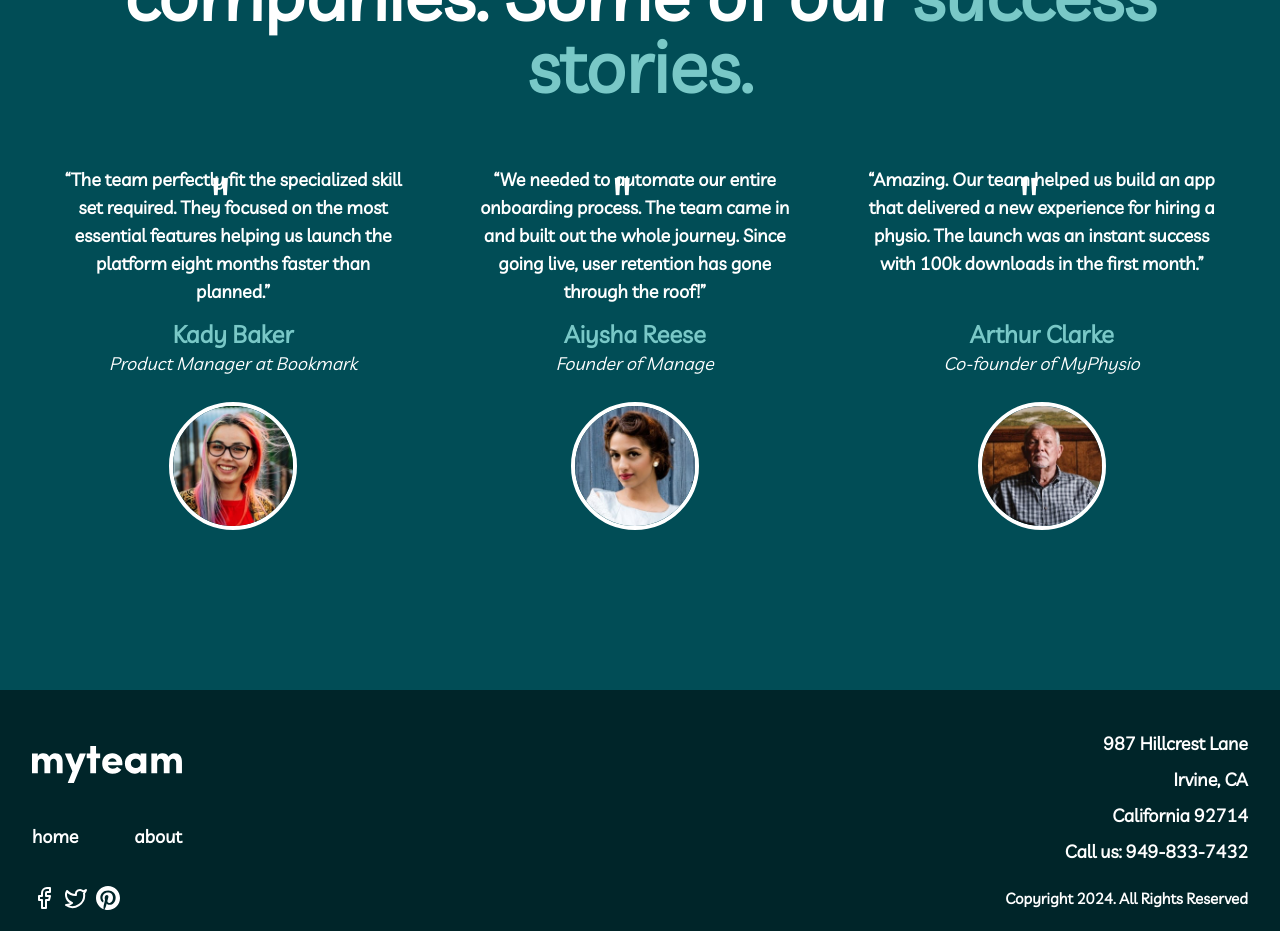
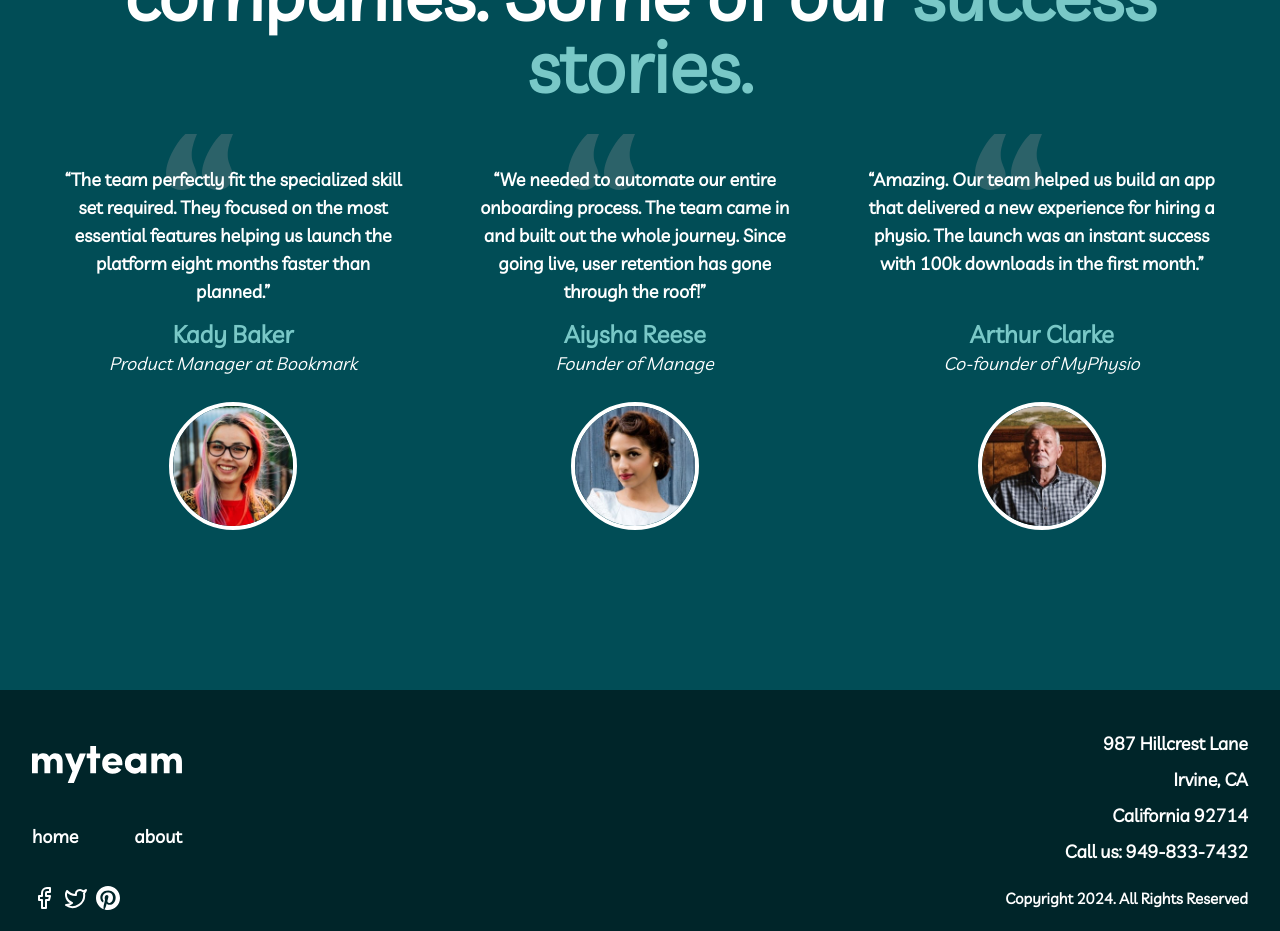
Before and after one commit to thiagomartns/myteam-multipage, a Next.js app: page / in a window 1280 px wide. Shown: the part 1340-2271 px from the top of the page. Built offline with nearby package versions, Linux system fonts and the light colour scheme.

Commit message:
Fix: Quotes

```diff
--- a/src/components/testimonials/index.tsx
+++ b/src/components/testimonials/index.tsx
@@ -3,6 +3,7 @@ import Image from "next/image";
 import AvatarKady from "@/assets/img/avatar-kady.jpg";
 import AvatarAiysha from "@/assets/img/avatar-aiysha.jpg";
 import AvatarArthur from "@/assets/img/avatar-arthur.jpg";
+import IconQuotes from "@/assets/img/icon-quotes.svg";
 
 export const Testimonials = () => {
   const items = [
@@ -43,12 +44,17 @@ export const Testimonials = () => {
                 key={testimonial.id}
                 className="text-white flex flex-col items-center justify-center gap-2 py-8"
               >
-                <div className="relative z-10 lg:container lg: h-32">
-                  <p className="font-semibold text-center text-lg">
+                <div className="relative lg:container lg: h-32">
+                  <p className="font-semibold text-center text-lg z-50 relative">
                     {testimonial.text}
                   </p>
-                  <p className="absolute top-0 right-1/2 z-1 text-7xl">"</p>
+                  <Image
+                    alt="Quotes Icon"
+                    src={IconQuotes}
+                    className="absolute -top-8 right-1/2 z-10"
+                  />
                 </div>
+
                 <div className="flex flex-col items-center py-4">
                   <h1 className="text-rapture-blue font-bold text-2xl">
                     {testimonial.name}
```
